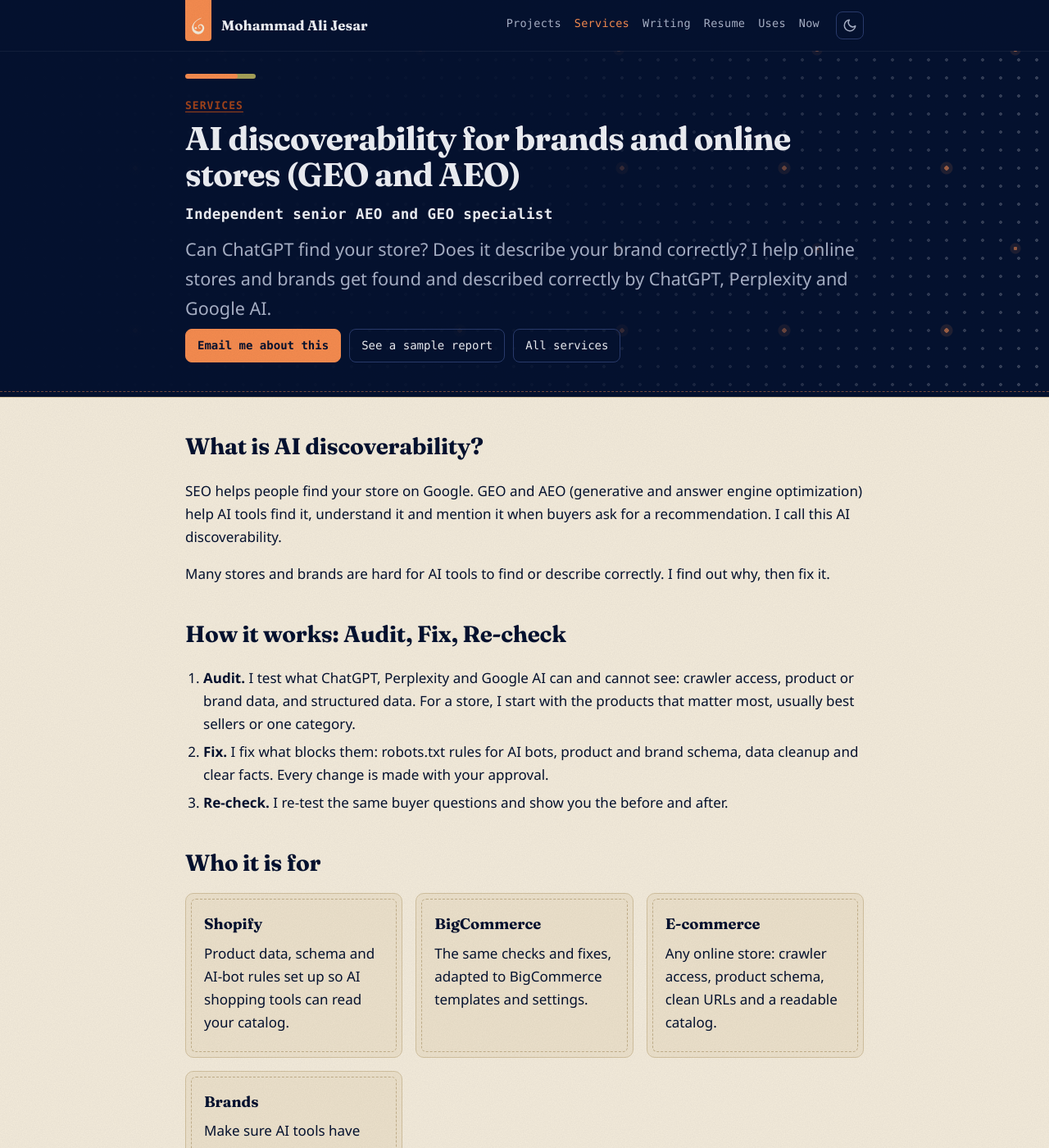
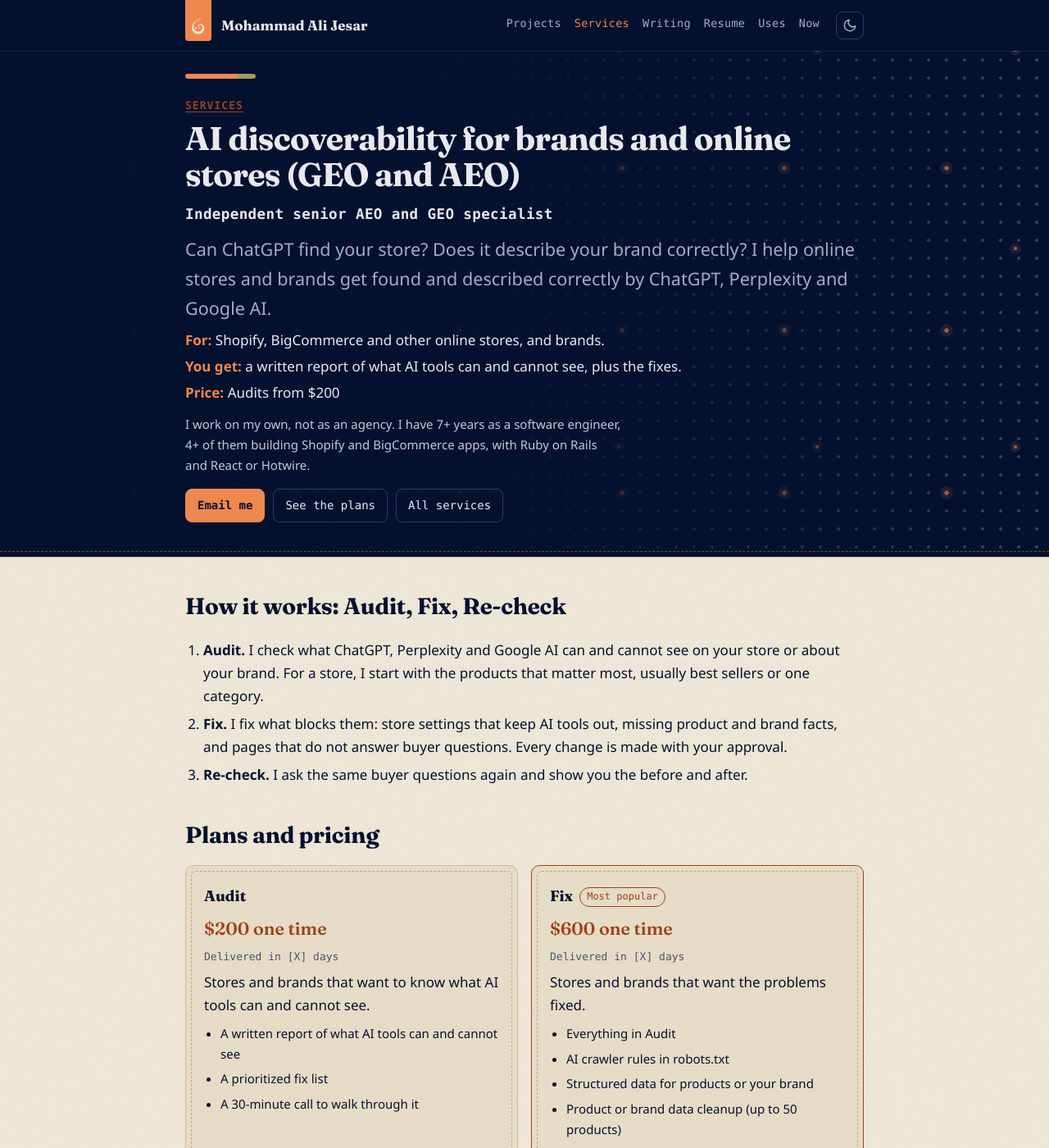
Before and after one commit to mjesar/mjesar.github.io, a Jekyll site: the page built from services/ai-discoverability/index.md, in a window 1280 px wide and 1400 px high. Shown: the whole window at 82% size. Built offline with Jekyll 4.4.1, drawn with Linux system fonts in a browser that asks for light colours; some of the changed text lies outside the part shown.

Commit message:
rework the ai discoverability page for store owners

```diff
--- a/_includes/ai-plans.html
+++ b/_includes/ai-plans.html
@@ -5,6 +5,7 @@
   <article class="card plan{% if p.most_popular %} popular{% endif %}" id="plan-{{ p.id }}">
     <h3>{{ p.name }}{% if p.most_popular %} <span class="tag">Most popular</span>{% elsif p.optional %} <span class="tag">Optional</span>{% endif %}</h3>
     <p class="price">{{ p.price_label }}</p>
+    {%- if p.delivery %}<p class="muted">Delivered in {{ p.delivery }}</p>{% endif %}
     <p>{{ p.best_for }}</p>
     <ul>
     {%- for d in p.deliverables %}
--- a/_layouts/service.html
+++ b/_layouts/service.html
@@ -11,8 +11,21 @@
     <p class="role">{{ page.role }}</p>
     {%- endif %}
     <p class="lede">{{ page.promise | default: svc.summary }}</p>
+    {%- if page.summary %}
+    <ul class="summary">
+      {%- for item in page.summary %}
+      <li>{{ item | markdownify | remove: '<p>' | remove: '</p>' | strip }}</li>
+      {%- endfor %}
+      {%- if svc.plans %}{% assign first_plan = site.data[svc.plans] | first %}
+      <li><strong>Price:</strong> {{ first_plan.name }}s from ${{ first_plan.price }}</li>
+      {%- endif %}
+    </ul>
+    {%- endif %}
+    {%- if page.about %}
+    <p class="about">{{ page.about }}</p>
+    {%- endif %}
     <ul class="links">
-      <li><a class="btn primary" href="mailto:mohammadalijaisar@gmail.com?subject={{ svc.name | uri_escape }}">Email me about this</a></li>
+      <li><a class="btn primary" href="mailto:mohammadalijaisar@gmail.com?subject={{ svc.name | uri_escape }}">{{ page.primary_cta_label | default: "Email me about this" }}</a></li>
       {%- if page.secondary_cta %}
       <li><a class="btn" href="{{ page.secondary_cta.url }}">{{ page.secondary_cta.label }}</a></li>
       {%- endif %}
--- a/assets/css/style.css
+++ b/assets/css/style.css
@@ -467,3 +467,14 @@
 .tool-groups { margin: 16px 0; }
 .tool-groups h4 { margin: 0 0 4px; font-family: var(--serif); font-size: 1.05rem; }
 .tool-groups ul { margin: 8px 0 0; padding-left: 20px; font-size: 15px; }
+
+/* Service hero: a short "who / what / price" summary and a one-line "who I am" */
+.hero .summary { list-style: none; padding: 0; margin: 0 0 12px; color: #eef0f5; }
+.hero .summary li { margin: 4px 0; }
+.hero .summary strong { color: var(--apricot); }
+.hero .about { color: #c9cfdc; font-size: 15px; margin: 0 0 16px; max-width: 62ch; }
+
+/* Collapsible extras on service pages ("Technical details", tool lists) */
+.prose details { margin: 12px 0 20px; }
+.prose details > summary { cursor: pointer; font-weight: 600; color: var(--link); }
+.prose details[open] > summary { margin-bottom: 8px; }
--- a/services/ai-discoverability/index.md
+++ b/services/ai-discoverability/index.md
@@ -6,10 +6,19 @@
 image: /assets/img/og/ai-discoverability.png
 role: Independent senior AEO and GEO specialist
 promise: "Can ChatGPT find your store? Does it describe your brand correctly? I help online stores and brands get found and described correctly by ChatGPT, Perplexity and Google AI."
+summary:
+  - "**For:** Shopify, BigCommerce and other online stores, and brands."
+  - "**You get:** a written report of what AI tools can and cannot see, plus the fixes."
+about: "I work on my own, not as an agency. I have 7+ years as a software engineer, 4+ of them building Shopify and BigCommerce apps, with Ruby on Rails and React or Hotwire."
+primary_cta_label: Email me
 secondary_cta:
-  label: See a sample report
-  url: /services/ai-discoverability/sample-report/
+  label: See the plans
+  url: "#plans"
 contact_ask: your store or brand address and which products matter most
+# Hidden until filled in with real, dated results from the self-audit.
+show_results: false
+# Hidden until the AI answers about me have been checked for accuracy.
+show_ask_ai: false
 faq:
   - q: "Can you guarantee ChatGPT will recommend my store?"
     a: "No, and nobody honestly can. AI tools decide on their own, based on each platform's systems, the information available and the buyer's question. I fix what blocks them from finding and reading your store or brand, then show you a before and after check."
@@ -29,95 +38,68 @@
     a: "Fixes can go live within days. AI tools discover and update information on their own schedule, so I cannot give a date. The Complete plan includes a re-check of the same buyer questions."
   - q: "Do I have to buy a tool?"
     a: "No. The one-time plans need nothing from you."
-  - q: "Why are tracking tools not included in the price?"
-    a: "They are monthly subscriptions that belong to your business, and you should be able to keep or cancel them yourself."
-  - q: "Who owns the data and accounts?"
-    a: "You do. Any tool account is opened in your name, and everything I deliver stays with you."
-  - q: "Do you resell tools?"
-    a: "No. I add no markup and take no commission."
   - q: "Can you help a brand that has no online store?"
     a: "Yes. I check how assistants such as ChatGPT, Gemini and Perplexity describe your brand today and which sources they rely on, fix unclear or conflicting facts across your site and profiles, and give you a prioritized list of what is left."
 ---
-## What is AI discoverability?
-
-SEO helps people find your store on Google. GEO and AEO (generative and answer engine optimization) help AI tools find it, understand it and mention it when buyers ask for a recommendation. I call this AI discoverability.
-
-Many stores and brands are hard for AI tools to find or describe correctly. I find out why, then fix it.
-
 ## How it works: Audit, Fix, Re-check
 
-1. **Audit.** I test what ChatGPT, Perplexity and Google AI can and cannot see: crawler access, product or brand data, and structured data. For a store, I start with the products that matter most, usually best sellers or one category.
-2. **Fix.** I fix what blocks them: robots.txt rules for AI bots, product and brand schema, data cleanup and clear facts. Every change is made with your approval.
-3. **Re-check.** I re-test the same buyer questions and show you the before and after.
-
-## Who it is for
-
-<div class="grid">
-<article class="card">
-<h3>Shopify</h3>
-<p>Product data, schema and AI-bot rules set up so AI shopping tools can read your catalog.</p>
-</article>
-<article class="card">
-<h3>BigCommerce</h3>
-<p>The same checks and fixes, adapted to BigCommerce templates and settings.</p>
-</article>
-<article class="card">
-<h3>E-commerce</h3>
-<p>Any online store: crawler access, product schema, clean URLs and a readable catalog.</p>
-</article>
-<article class="card">
-<h3>Brands</h3>
-<p>Make sure AI tools have clear, consistent facts about you, and see how they describe you today.</p>
-</article>
-</div>
-
-## Problems I solve
-
-- "ChatGPT does not recommend my products," even when they are a good match for what the shopper asked.
-- AI crawlers are blocked by robots.txt rules nobody remembers setting.
-- Product descriptions are missing the details shoppers ask AI assistants about, such as sizing, materials or what is included.
-- Common questions about the product are not answered anywhere an AI assistant can read them.
-- The structured data on product pages is missing or incomplete.
-- AI assistants describe your brand inaccurately, leave it out, or name competitors instead.
-- You do not know where your products and brand stand today, or which fixes matter most.
-
-## What I check
-
-- **AI crawler access:** whether robots.txt and your settings let AI search bots read your pages.
-- **Product content:** how complete the title, description, specifications, images and alt text, variants and SEO fields are.
-- **FAQ coverage:** whether a store FAQ page and product-level FAQs answer the questions buyers actually ask.
-- **Structured data:** `Product`, `FAQPage` and `Organization` schema.org data (JSON-LD) on your live pages.
-- **Catalog data quality:** product feed and catalog fields, where relevant to your store.
-- **Brand facts:** a consistent name, description and details across your website, profiles and listings.
-- **AI search tests:** a defined set of buyer questions asked to selected AI assistants, recording whether your products or brand are found, cited or recommended, and how they are described.
-
-The report scores each product, lists the brand findings, and orders the gaps by impact. An audit improves the information AI assistants read. It cannot guarantee a citation or a recommendation, because each assistant decides those on its own.
+1. **Audit.** I check what ChatGPT, Perplexity and Google AI can and cannot see on your store or about your brand. For a store, I start with the products that matter most, usually best sellers or one category.
+2. **Fix.** I fix what blocks them: store settings that keep AI tools out, missing product and brand facts, and pages that do not answer buyer questions. Every change is made with your approval.
+3. **Re-check.** I ask the same buyer questions again and show you the before and after.
 
 ## Plans and pricing {#plans}
 
 {% include ai-plans.html %}
 
-Want a quick start on Shopify? A lighter, Shopify-only version of the audit is on [Fiverr](https://www.fiverr.com/mjesar){:target="_blank" rel="noopener"}.
+**Bigger catalogs.** The Fix plan covers up to 50 products. For a larger catalog, I start with your best sellers or one category, and quote the rest after the audit, once I know how many products need the same fix.
 
-## Tools and costs
+**Fiverr or this page?** On [Fiverr](https://www.fiverr.com/mjesar){:target="_blank" rel="noopener"} I offer a lighter audit for Shopify stores only. The Audit here adds the full written report, a 30-minute call, and covers BigCommerce, other stores and brands.
 
-### What AI visibility tools do
+**What happens after you contact me.** I usually reply within a few hours. Then a short call or email to agree the scope, then you give me access to your store, then I start the work.
 
-Tools like Promptwatch, Peec AI, Trakkr and HubSpot AEO run the questions your buyers ask across ChatGPT, Gemini, Perplexity and other assistants, on a schedule. They record whether your brand is named, which of your pages are cited, which competitors appear instead, and how you are described. You see the trend in a dashboard.
+<p><a class="btn primary" href="mailto:mohammadalijaisar@gmail.com?subject=AI%20discoverability">Email me</a></p>
 
-### What they do not do
+## Who it is for
 
-They measure; they do not fix. A tracker will show that AI assistants skip your products, but it will not change your product data, structured data or crawler rules. That is the work I do. Results also vary from run to run, so I treat the numbers as estimates, not guarantees.
+Shopify and BigCommerce stores, other online stores, and brands with or without a store. The checks are the same everywhere: can AI tools read your pages, and do they get clear, correct facts about you.
 
-### How I help you with them
+## What is AI discoverability?
 
-1. **Tell you if you need one.** Many small stores do not. A monthly test of about 10 buyer questions gives most of the same information for free. I will say so honestly.
-2. **Choose the right tool** for your store size, platform and budget.
-3. **Set it up properly.** I write the buyer questions, add your competitors and configure the tracking, because a tool with poor prompts gives useless data.
-4. **Record a baseline** before any fix, so you can see a real before and after.
-5. **Read the results with you** and turn them into a short list of fixes, ordered by impact.
-6. **Re-check after the fixes** and report what changed and what did not.
+SEO helps people find your store on Google. GEO and AEO (generative and answer engine optimization) help AI tools find it, understand it and mention it when buyers ask for a recommendation. I call this AI discoverability.
 
+## Problems I solve
+
+- AI assistants do not mention your products, even when they are a good match.
+- They describe your brand wrongly, or name competitors instead.
+- Your product pages leave out what buyers ask, like sizing, materials or what is included.
+- A store setting blocks AI tools from reading your pages, and nobody knows.
+- You do not know where you stand, or which fix matters most.
+
+## What I check
+
+- Whether AI tools are allowed to read your store.
+- Whether your product pages answer the questions buyers ask.
+- Whether your store gives AI tools clean product facts, like price, brand and availability.
+- Whether your brand facts match across your website and profiles.
+- What ChatGPT, Perplexity and Google AI say today when buyers ask about products like yours.
+
+<details markdown="1">
+<summary>Technical details</summary>
+
+- AI crawler rules in robots.txt
+- `Product`, `Offer`, `FAQPage` and `Organization` structured data (schema.org, JSON-LD)
+- Product feed and catalog fields
+- Image alt text and variant names
+- An `llms.txt` file
+
+</details>
+
+## Do I need an AI visibility tracker?
+
+Probably not. Trackers such as Promptwatch, Peec AI, Trakkr and HubSpot AEO ask AI assistants your buyers' questions on a schedule and show whether you are named, cited and described correctly. They measure; they do not fix. Most small stores do not need one: a monthly test of about 10 buyer questions gives most of the same information for free. If you want one, I help you choose it and set it up, you hold the subscription in your own name, and I add no markup. Tracker setup is [TO CONFIRM: included in Complete and Monthly Monitor / charged hourly].
+
+<details>
+<summary>Tools I use, and trackers I can set up</summary>
 <div class="grid tool-groups">
 {%- for g in site.data.ai_tools %}
 <article class="card" id="tools-{{ g.id }}">
@@ -131,35 +113,35 @@
 </article>
 {%- endfor %}
 </div>
+</details>
 
-### Who pays
+## Evidence
 
-Tools I use in my own work are included in my price. For optional trackers, you subscribe in your own name and keep the account. I never resell or mark up a subscription. Check each tool's website for current pricing.
+- **[product_geo_agent](/projects/product_geo_agent/)**: I built an open-source tool that scores a product's AI readiness from 0 to 100. On a test store it scored a complete product 70 and a product with an empty description 10. [How those scores were made](/writing/why-shopify-products-do-not-show-up-in-chatgpt/).
+- **[Shopify and BigCommerce apps](/projects/#shopify-apps)**: I worked on apps that add structured data (JSON-LD) to stores.
+- **[This website](https://github.com/mjesar/mjesar.github.io){:target="_blank" rel="noopener"}**: the same practices on my own site, with the source code public on GitHub.
+- **[A sample report](/services/ai-discoverability/sample-report/)**: what the written report looks like, on a demo store.
+
+Open source: I also fixed three bugs in [little_ghost](/projects/#open-source), the Ruby agent framework product_geo_agent runs on.
+{: .muted}
+
+{% if page.show_results %}
+## Results from a real store
+
+[TO FILL after my self-audit]
+{% endif %}
 
 ## The same practices on this website
 
-I use the same approach on this site, as brand visibility work applied to a person. When I tested how AI assistants describe me, one mixed me up with another engineer with a similar name. To fix that, this site now uses:
-
-- **Structured data (JSON-LD)** for who I am, my services, projects and FAQs, checked with Google's Rich Results Test.
-- **Consistent facts everywhere**: the same name, role, location, education and past employers on this site and my GitHub profile, with my profiles linked to each other as the same person.
-- **Answer-first content**: FAQs and service pages that answer real questions directly, without claims I cannot back up.
-- **An `llms.txt` file**: a plain-text summary written for AI tools, generated from the same data as the site.
-- **Clear technical basics**: descriptive titles and descriptions, a sitemap, canonical URLs, and Google Search Console.
-
-I am re-testing how AI assistants describe me after these changes, and I will publish the before and after results here.
-
-## Evidence
-
-- **[product_geo_agent](/projects/product_geo_agent/)**: an AI agent I built that runs these checks on a Shopify product and scores it from 0 to 100. On a sandbox store it scored a complete product at 70 and a product with an empty description at 10, and named the gaps in each.
-- **[Open-source fixes](/projects/#open-source)**: three pull requests merged into little_ghost, the Ruby agent framework product_geo_agent runs on.
-- **[Structured data (JSON-LD) apps](/projects/#shopify-apps)** for Shopify and BigCommerce, which I contributed to as part of a team.
-- **[This website](https://github.com/mjesar/mjesar.github.io){:target="_blank" rel="noopener"}**: the same structured data, FAQ and consistency practices applied to my own site, with the source code public on GitHub.
-- **[A sample report](/services/ai-discoverability/sample-report/)**: what the written report looks like, on a demo store.
+This site uses the same approach: structured data for who I am and what I offer, the same facts on every profile, answer-first FAQs, and an `llms.txt` file for AI tools. I am re-testing how AI assistants describe me, and I will publish the before and after.
 
 ## Not a fit if
 
-You want guaranteed rankings or AI recommendations. Nobody can promise that. I improve what you control and show you the before and after.
+- You want guaranteed rankings or AI recommendations. Nobody can promise that.
+- You want a one-time fix but cannot give me access to the store.
+- [TO CONFIRM: your message was cut off after "wants work on a store"]
 
+{% if page.show_ask_ai %}
 ## Ask an AI assistant about me
 
 Want a second opinion? Ask an AI assistant what I offer. Each link opens the assistant with the question already filled in.
@@ -170,5 +152,4 @@
   <li><a class="btn" href="https://www.perplexity.ai/search?q={{ ask | url_encode }}" target="_blank" rel="noopener">Ask Perplexity</a></li>
   <li><a class="btn" href="https://www.google.com/search?udm=50&amp;q={{ ask | url_encode }}" target="_blank" rel="noopener">Ask Google AI Mode</a></li>
 </ul>
-
-Want to know what AI tools can see on your store or brand? Email me below.
+{% endif %}
```
Also changed, not shown: _data/ai_plans.yml (+8 -2 lines), _data/ai_tools.yml (+1 -9 lines).
